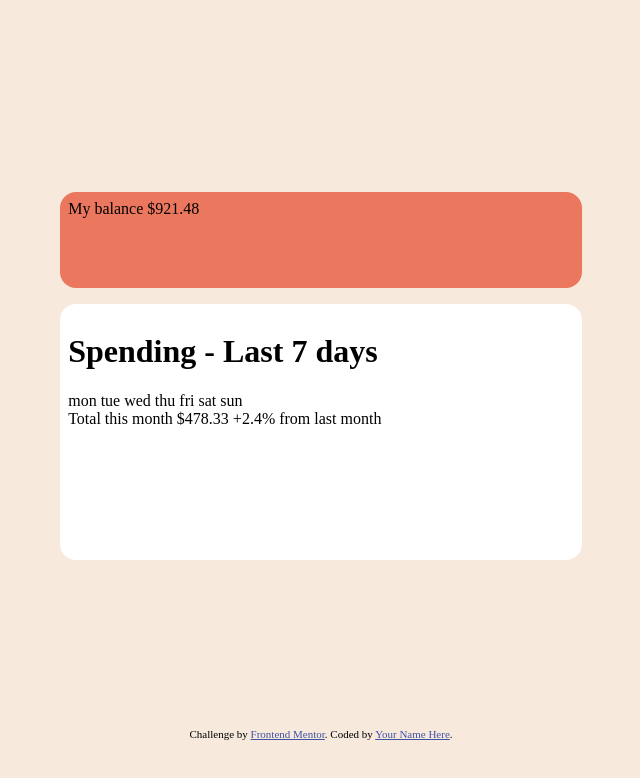
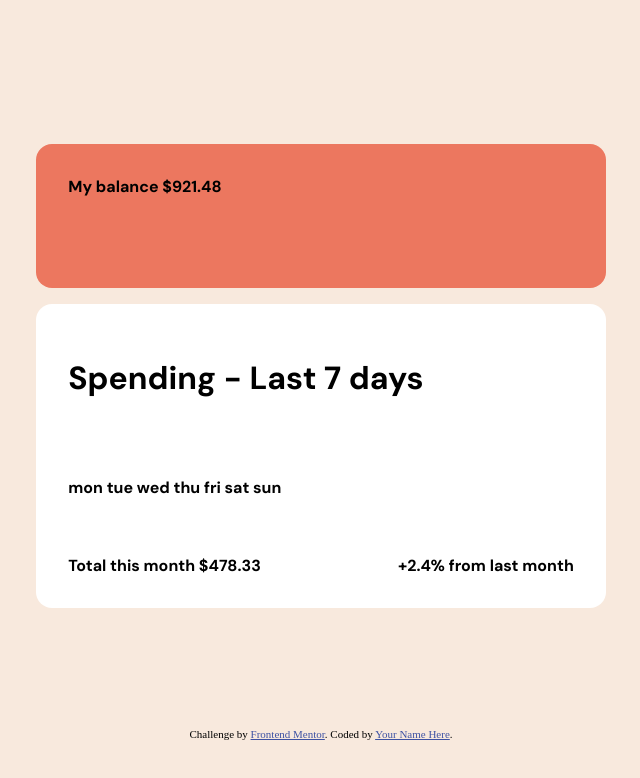
Before and after one commit to Amber-Robeck/expenses-chart, a plain HTML site: page index.html in a window 1280 px wide. Shown: the whole page, without its empty margins (319-959 px from the left). Drawn offline with Linux system fonts and the light colour scheme.

Commit message:
Added more container divs and styling, including more flex containers

```diff
--- a/assets/css/style.css
+++ b/assets/css/style.css
@@ -18,6 +18,8 @@
     justify-content: center;
     align-items: center;
     height: 90vh;
+    font-family: 'DM Sans', sans-serif;
+    font-weight: 700;
 }
 
 .budget-header {
@@ -26,13 +28,21 @@
     height: 10vh;
     margin: 1rem;
     border-radius: 1rem;
-    padding: .5rem;
+    padding: 2rem;
 }
 
 .budget-graph {
+    display: flex;
+    flex-direction: column;
+    justify-content: space-between;
     background-color: white;
     width: 40%;
     height: 30vh;
     border-radius: 1rem;
-    padding: .5rem;
+    padding: 2rem;
 }
+
+.stats {
+    display: flex;
+    justify-content: space-between;
+}
--- a/index.html
+++ b/index.html
@@ -7,6 +7,9 @@
   <!-- displays site properly based on user's device -->
 
   <link rel="icon" type="image/png" sizes="32x32" href="./images/favicon-32x32.png">
+  <link rel="preconnect" href="https://fonts.googleapis.com">
+  <link rel="preconnect" href="https://fonts.gstatic.com" crossorigin>
+  <link href="https://fonts.googleapis.com/css2?family=DM+Sans:wght@400;700&display=swap" rel="stylesheet">
 
   <title>Frontend Mentor | Expenses chart component</title>
 
@@ -31,11 +34,14 @@
         sun
       </div>
       <div class="stats">
-        Total this month
-        $478.33
-
-        +2.4%
-        from last month
+        <span>
+          Total this month
+          $478.33
+        </span>
+        <span>
+          +2.4%
+          from last month
+        </span>
       </div>
     </div>
   </main>
```
